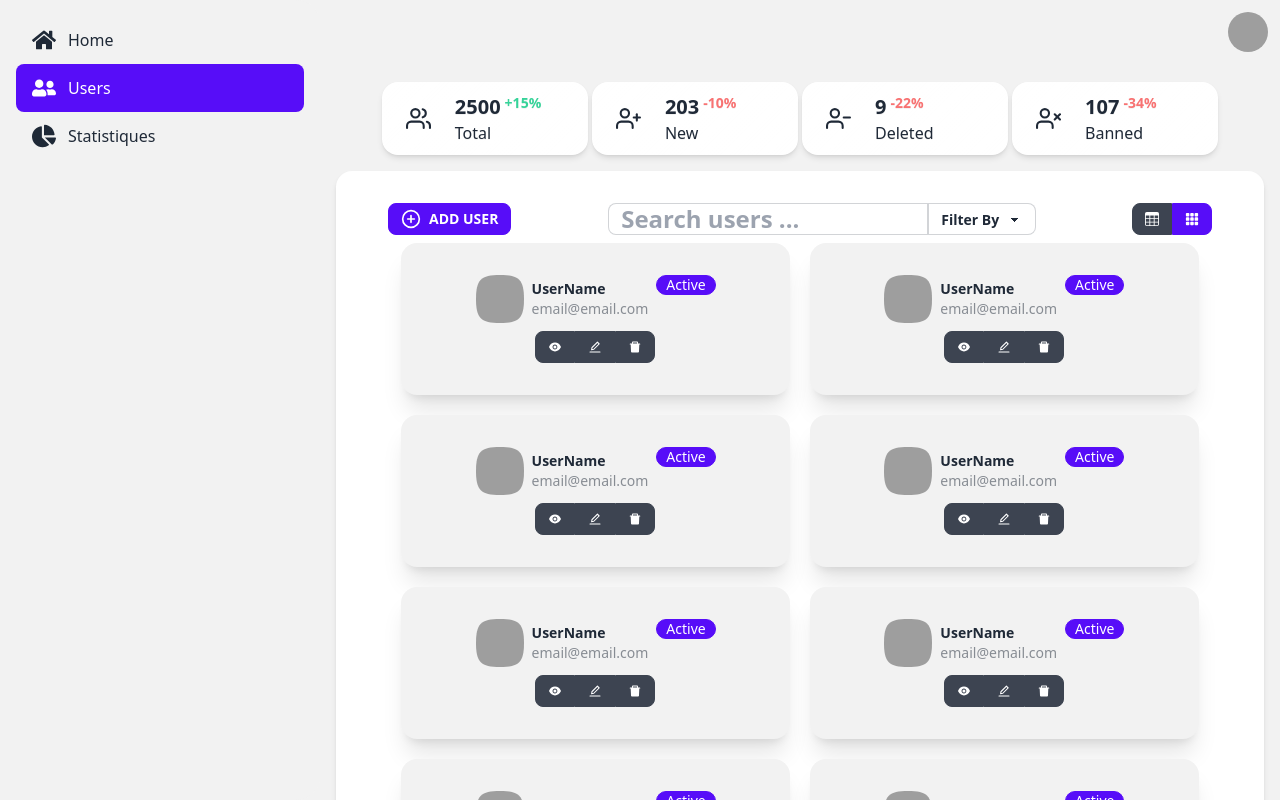
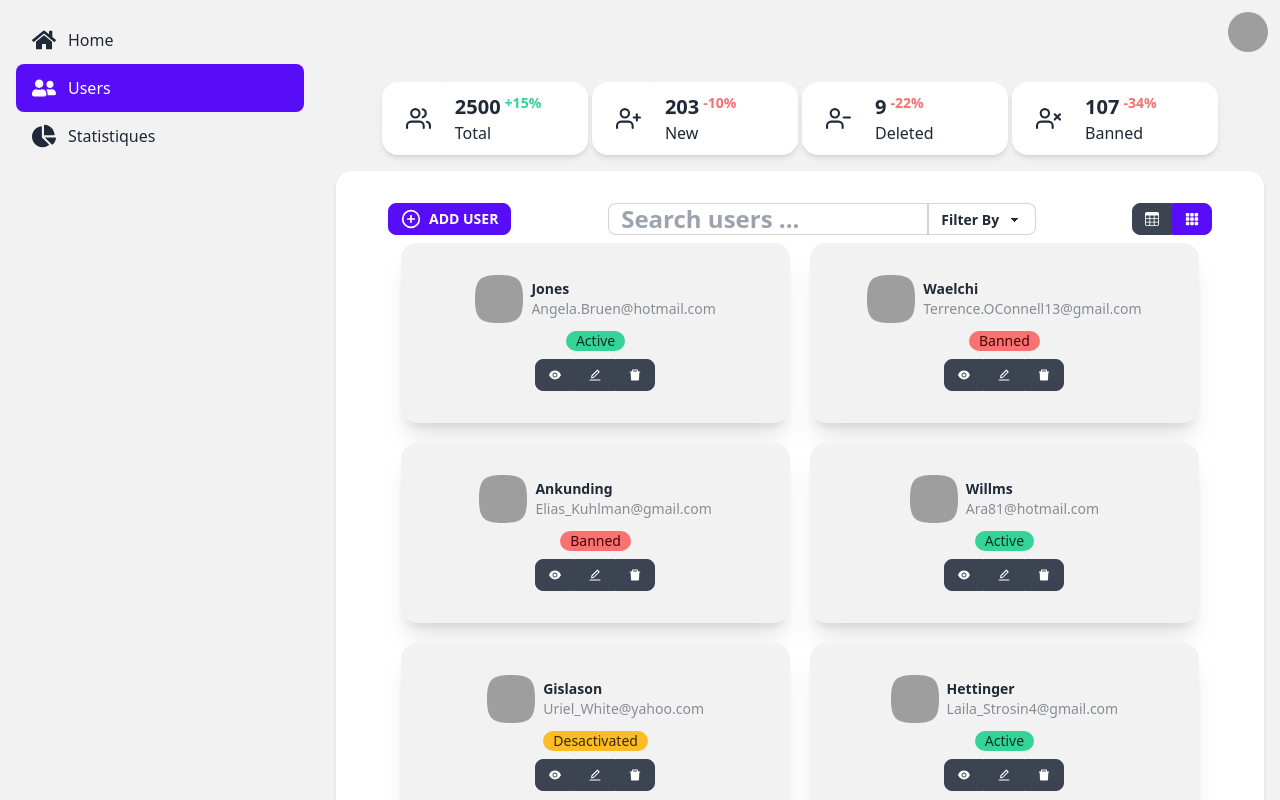
Before and after one commit to ichala/react-dashboard-ui, a React (Create React App) app: page /users in a window 1280 px wide. Both pictures are taken after a click on the button 1192 px from the left and 219 px from the top of the page. Built offline with nearby package versions, Linux system fonts and the light colour scheme; grey boxes are pictures that could not be loaded; the HTML template or start-up script is replaced by a standard one.

Commit message:
Finish Grid Layout

```diff
--- a/src/Components/Sidebar/Cards/UserCard.jsx
+++ b/src/Components/Sidebar/Cards/UserCard.jsx
@@ -1,21 +1,31 @@
 import React from 'react';
 import { AiFillEye, AiOutlineEdit, AiFillDelete } from 'react-icons/ai';
 
-function UserCard() {
+function UserCard({ user }) {
   return (
-    <div className="card  2xl:w-[23%] lg:w-[45%] bg-base-200 shadow-xl">
+    <div className="card w-full 2xl:w-[23%] lg:w-[45%] bg-base-200 shadow-xl overflow-hidden">
       <div className="card-body">
+
         <div className="flex justify-center gap-2">
           <div className="avatar">
             <div className="w-12 mask mask-squircle">
-              <img alt="user" src="https://placeimg.com/192/192/people" />
+              <img src={user.avatar} alt={user.firstName} />
             </div>
           </div>
           <div className="flex flex-col justify-center">
-            <h2 className="card-title text-sm">UserName</h2>
-            <h4 className=" text-sm opacity-50">email@email.com</h4>
+            <h2 className="card-title text-sm">
+              {user.fullName}
+              {' '}
+              {user.lastName}
+            </h2>
+            <h4 className=" text-sm opacity-50 text-ellipsis">{user.email}</h4>
           </div>
-          <div className="badge badge-primary">Active</div>
+
+        </div>
+        <div className="flex justify-center gap-2">
+          {user.status === 'Active' && <span className="badge badge-success">{user.status}</span>}
+          {user.status === 'Banned' && <span className="badge badge-error">{user.status}</span>}
+          {user.status === 'Desactivated' && <span className="badge badge-warning">{user.status}</span>}
         </div>
         <div className="card-actions justify-center">
           <div className="btn-group ">
--- a/src/Components/Users/DataGridCardLayout/UserDataGridCardLayout.jsx
+++ b/src/Components/Users/DataGridCardLayout/UserDataGridCardLayout.jsx
@@ -1,30 +1,11 @@
 import React from 'react';
 import UserCard from '../../Sidebar/Cards/UserCard';
 
-function DataGridCardLayout() {
+function DataGridCardLayout({ Users }) {
   return (
     <>
       <div className="flex justify-center gap-5 flex-wrap items-center">
-        <UserCard />
-        <UserCard />
-        <UserCard />
-        <UserCard />
-        <UserCard />
-        <UserCard />
-        <UserCard />
-        <UserCard />
-        <UserCard />
-        <UserCard />
-        <UserCard />
-        <UserCard />
-        <UserCard />
-        <UserCard />
-        <UserCard />
-        <UserCard />
-        <UserCard />
-        <UserCard />
-        <UserCard />
-        <UserCard />
+        {Users.map((user) => (<UserCard key={user.id} user={user} />))}
       </div>
     </>
   );
```
